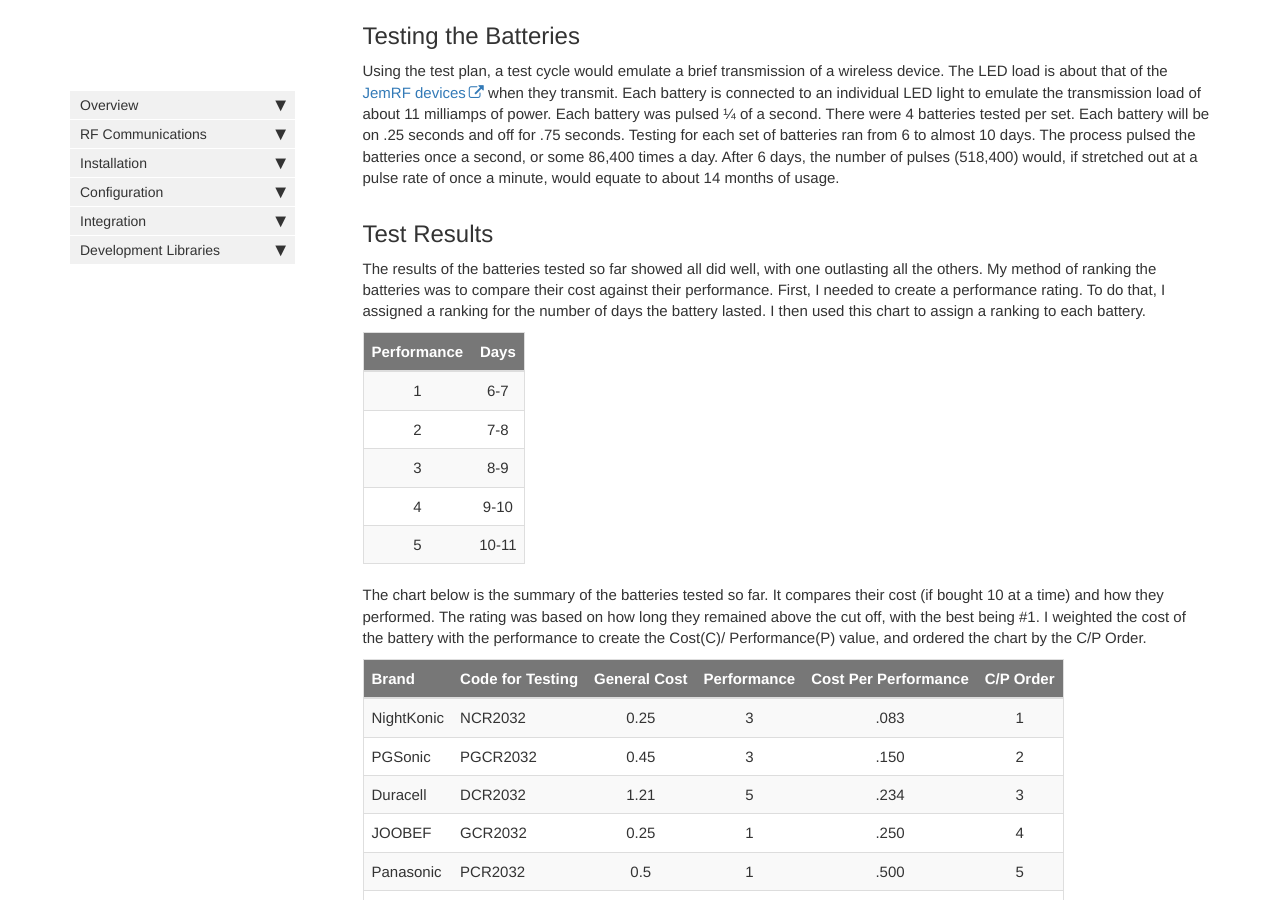
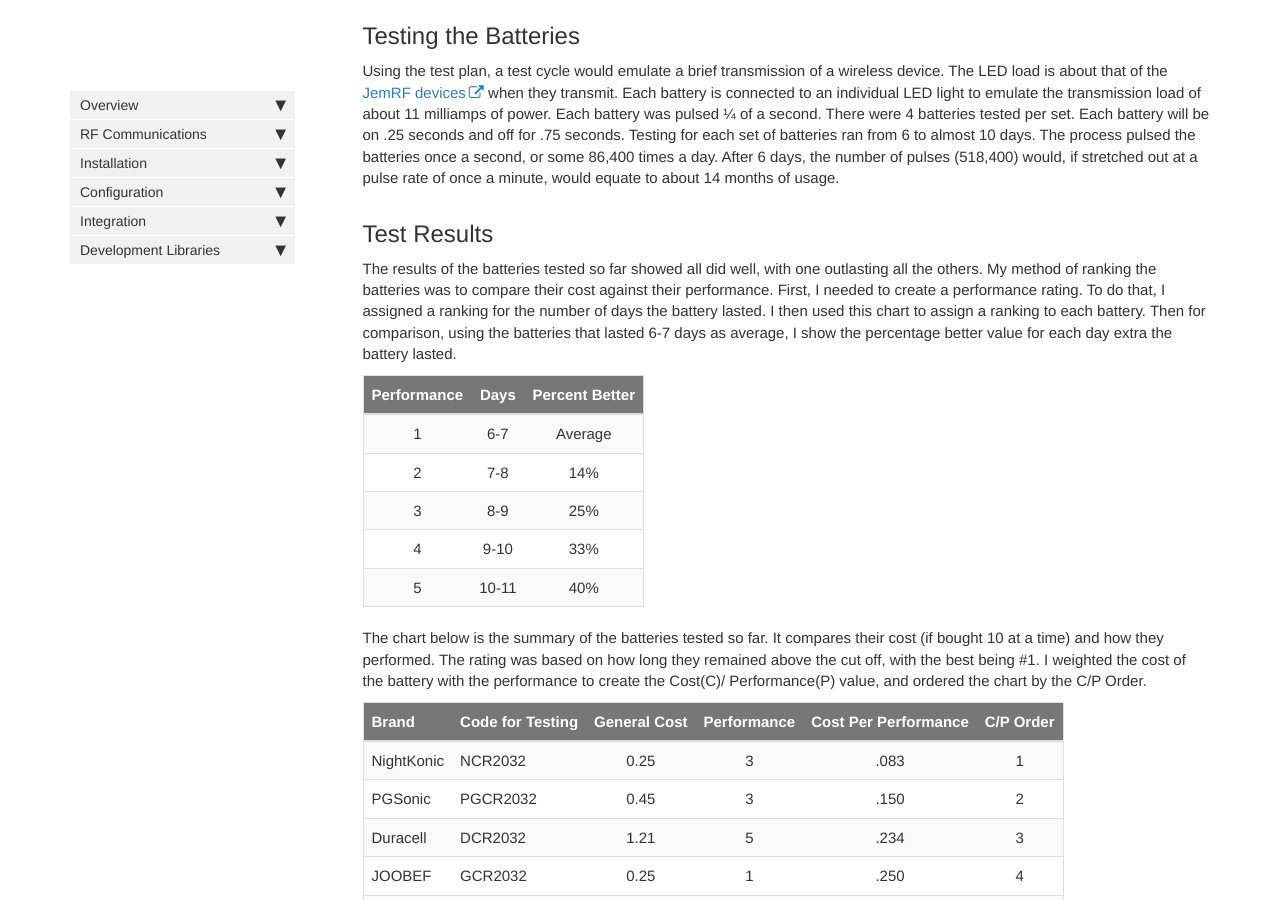
Before and after one commit to JemRF/RF-Documentation, a Jekyll site: the page built from pages/mydoc/cr2032_battery_testing.md, in a window 1280 px wide and 900 px high, scrolled down 1318 px. Built offline with Jekyll 4.4.1, drawn with Linux system fonts in a browser that asks for light colours; comment, search, counter and statistics services are not loaded.

Commit message:
JD-7 #comment Add Percentages to Perforamce and add linke on main Docs page to battery testing #inwork

```diff
--- a/pages/mydoc/cr2032_battery_testing.md
+++ b/pages/mydoc/cr2032_battery_testing.md
@@ -30,15 +30,15 @@ Testing for each set of batteries ran from 6 to almost 10 days.  The process pul
 
 ## Test Results
 The results of the batteries tested so far showed all did well, with one outlasting all the others. My method of ranking the batteries was to compare their cost against their performance.
-First, I needed to create a performance rating. To do that, I assigned a ranking for the number of days the battery lasted. I then used this chart to assign a ranking to each battery.
+First, I needed to create a performance rating. To do that, I assigned a ranking for the number of days the battery lasted. I then used this chart to assign a ranking to each battery. Then for comparison, using the batteries that lasted 6-7 days as average, I show the percentage better value for each day extra the battery lasted.
 
-|Performance|  Days  |
-|:----:|:------:|
-|    1   |  6-7   |
-|    2   |  7-8   |
-|    3   |  8-9   |
-|    4   |  9-10  |
-|    5   |  10-11  |
+|Performance|  Days  |Percent Better|
+|:----:|:------:|:------:|
+|    1   |  6-7   |Average|
+|    2   |  7-8   |14%|
+|    3   |  8-9   |25%|
+|    4   |  9-10  |33%|
+|    5   |  10-11  |40%|
 
  The chart below is the summary of the batteries tested so far.  It compares their cost (if bought 10 at a time) and how they performed.  The rating was based on how long they remained above the cut off, with the best being #1.  I weighted the cost of the battery with the performance to create the Cost(C)/ Performance(P) value, and ordered the chart by the C/P Order.
 
```
Also changed, not shown: pages/mydoc/getting_started.md (+5 -0 lines).
